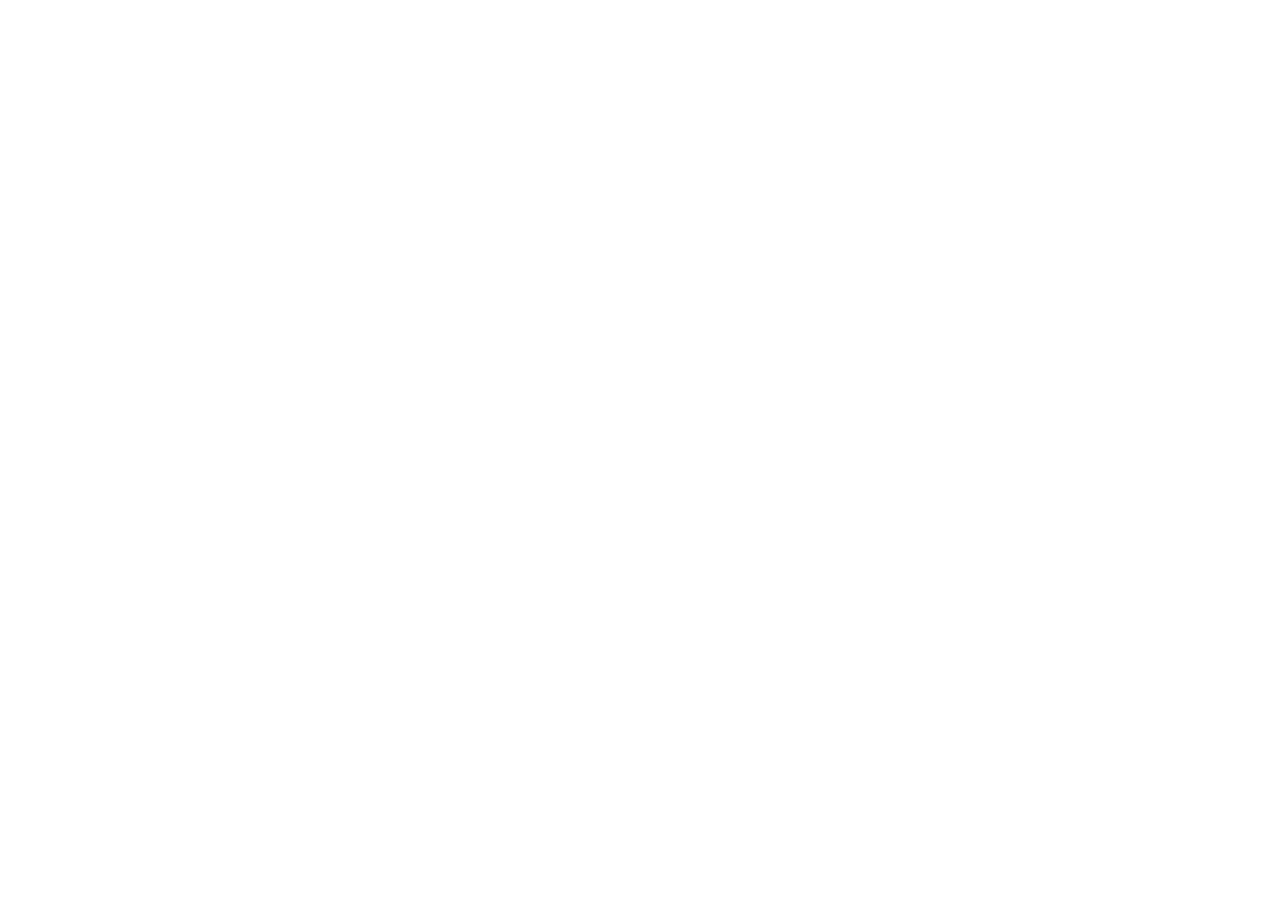
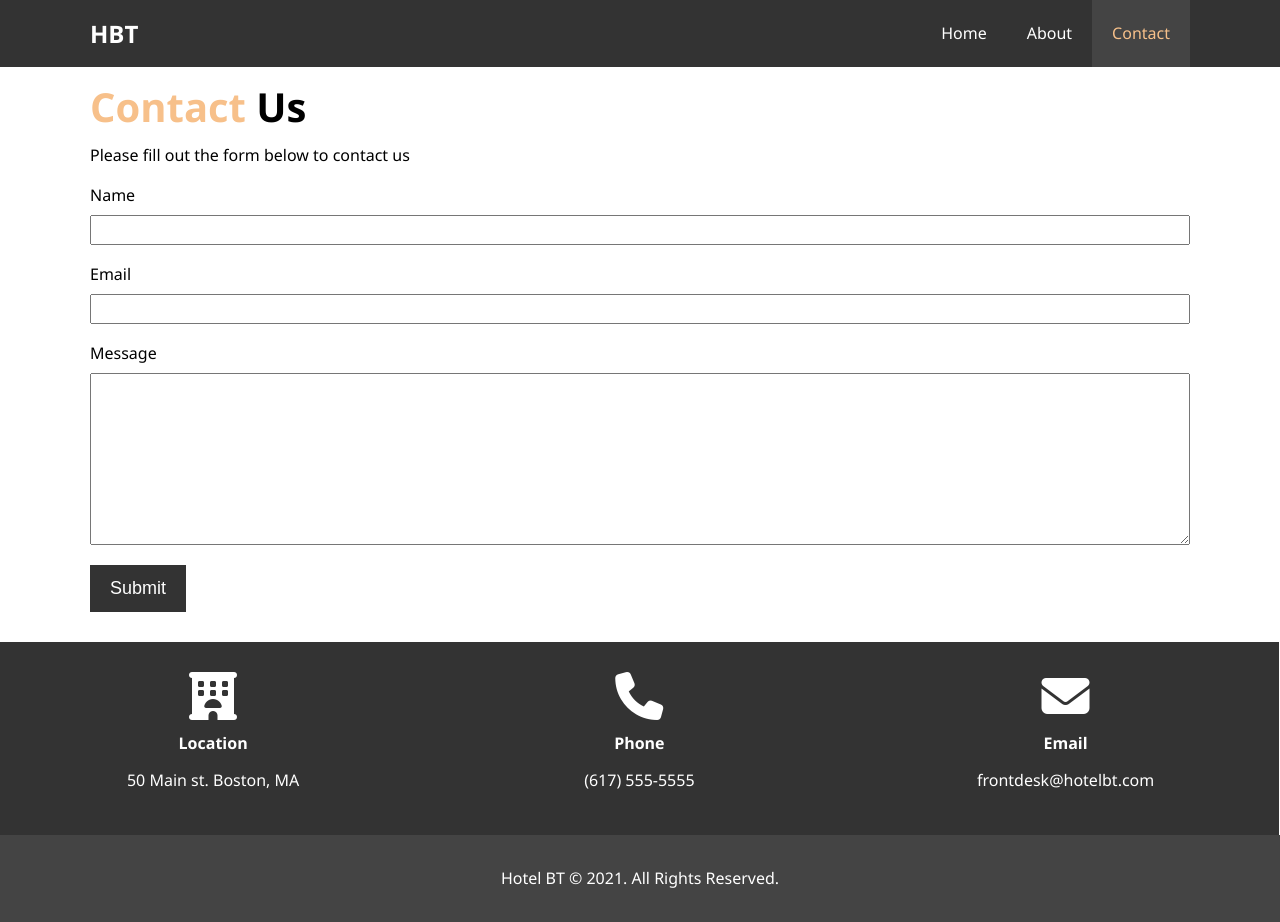
Before and after one commit to ZacharyArgentin/hotel_website, a plain HTML site: page contact.html in a window 1280 px wide. Before the commit the page ends 800 px from the top, so only its background shows below. Drawn offline with Linux system fonts and the light colour scheme.

Commit message:
finished contact.html

```diff
--- a/contact.html
+++ b/contact.html
@@ -0,0 +1,71 @@
+<!DOCTYPE html>
+<html lang="en">
+<head>
+    <meta charset="UTF-8">
+    <meta http-equiv="X-UA-Compatible" content="IE=edge">
+    <meta name="viewport" content="width=device-width, initial-scale=1.0">
+    <script src="https://kit.fontawesome.com/7dd33af70d.js" crossorigin="anonymous"></script>
+    <link rel="stylesheet" href="css/style.css">
+    <title>Hotel BT | Contact</title>
+</head>
+<body>
+    <header>
+        <nav id="navbar">
+            <div class="container">
+                <h1 class="logo"><a href="#">HBT</a></h1>
+                <ul>
+                    <li><a href="index.html">Home</a></li>
+                    <li><a href="about.html">About</a></li>
+                    <li><a class="current" href="contact.html">Contact</a></li>
+                </ul>
+            </div>
+        </nav>
+    </header>
+
+    <section>
+        <div class="container">
+            <div id="contact-form">
+                <h1 class="large-heading"><span class="text-primary">Contact</span> Us</h1>
+                <p>Please fill out the form below to contact us</p>
+                <div class="form-group">
+                    <label for="name">Name</label>
+                    <input type="text">
+                </div>
+                <div class="form-group">
+                    <label for="email">Email</label>
+                    <input type="text">
+                </div>
+                <div class="form-group">
+                    <label for="message">Message</label>
+                    <textarea name="message" id="message" cols="30" rows="10"></textarea>
+                </div>
+                <button type="submit" class="btn">Submit</button>
+            </div>
+        </div>
+    </section>
+
+    <section id="contact-info">
+        <div class="box bg-dark">
+            <i class="fas fa-hotel fa-3x"></i>
+            <h4>Location</h4>
+            <p>50 Main st. Boston, MA</p>
+        </div>
+        <div class="box bg-dark">
+            <i class="fas fa-phone fa-3x"></i>
+            <h4>Phone</h4>
+            <p>(617) 555-5555</p>
+        </div>
+        <div class="box bg-dark">
+            <i class="fas fa-envelope fa-3x"></i>
+            <h4>Email</h4>
+            <p>frontdesk@hotelbt.com</p>
+        </div>
+    </section>
+
+    <div class="clr"></div>
+
+    <footer id="main-footer">
+        <p>Hotel BT &copy; 2021. All Rights Reserved.</p>
+    </footer>
+</body>
+</html>
--- a/css/style.css
+++ b/css/style.css
@@ -183,15 +183,6 @@ p {
     padding-bottom: 10px;
 }
 
-/* Footer */
-
-#main-footer {
-    padding: 20px;
-    text-align: center;
-    color: #fff;
-    background: #444
-}
-
 /* ABOUT.html */
 
 #about-info  {
@@ -217,30 +208,6 @@ p {
 }
 
 /* Testamonials */
-
-/* #testamonials{
-    height: 600px;
-    background: url(../img/test-bg.jpg) no-repeat center center/cover;
-    padding-top: 40px;
-}
-
-#testamonials h2 {
-    color: #fff;
-    text-align: center;
-    padding-bottom: 40px;
-}
-
-#testamonials .testamonial {
-    padding: 20px;
-    margin-bottom: 40px;
-}
-
-#testamonials .testamonial img {
-    width: 100px;
-    float: left;
-} */
-
-
 
 #testamonials {
     height: 900px;
@@ -269,3 +236,49 @@ p {
     margin-right: 20px;
     border-radius: 50%;
 }
+
+/* Contact */
+
+#contact-form {
+    padding: 30px 0px;
+    line-height: 1.2em;
+}
+
+#contact-form p {
+    margin-bottom: 10px;
+}
+
+#contact-form label {
+    font-size: 16px;
+}
+
+input {
+    display: block;
+    width: 100%;
+    padding: 5px;
+    font-size: 14px;
+    margin-top: 10px;
+    margin-bottom: 20px;
+}
+
+textarea {
+    display: block;
+    width: 100%;
+    padding: 5px;
+    font-size: 14px;
+    margin-top: 10px;
+    margin-bottom: 20px;
+}
+
+#contact-info {
+    color: #f4f4f4;
+}
+
+/* Footer */
+
+#main-footer {
+    padding: 20px;
+    text-align: center;
+    color: #fff;
+    background: #444
+}
```
